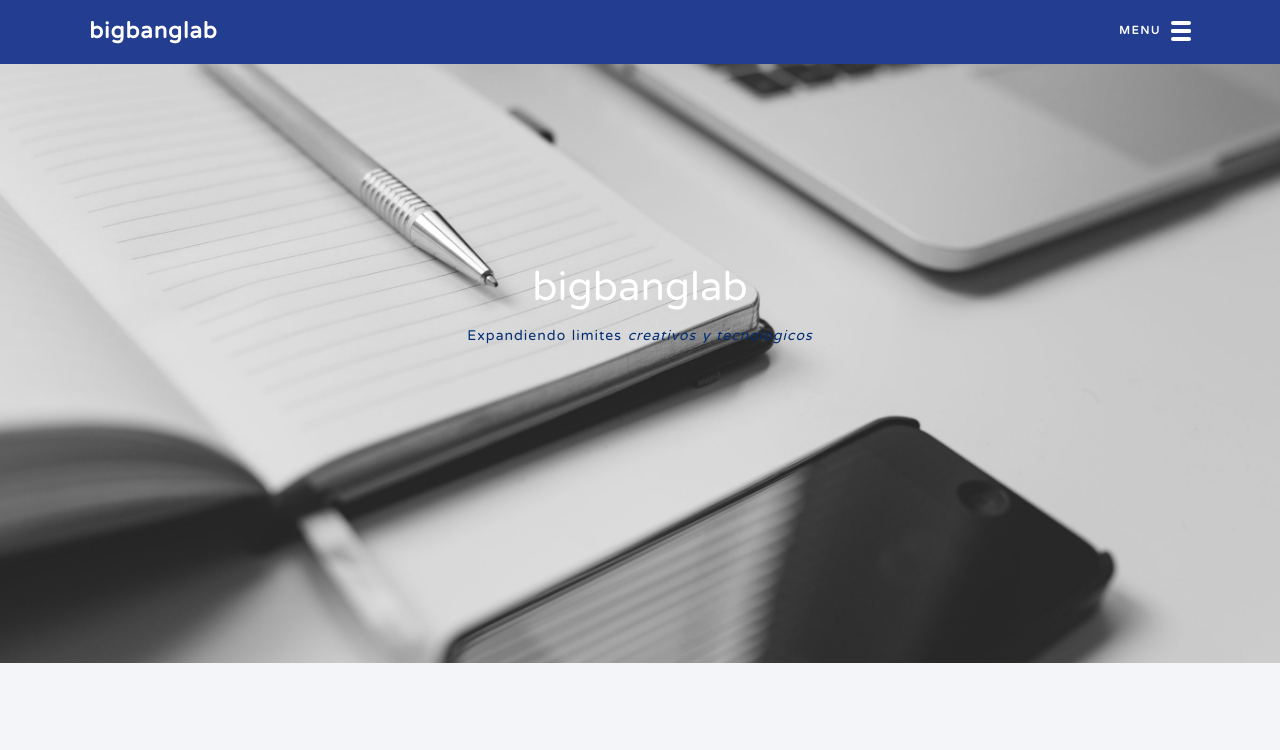
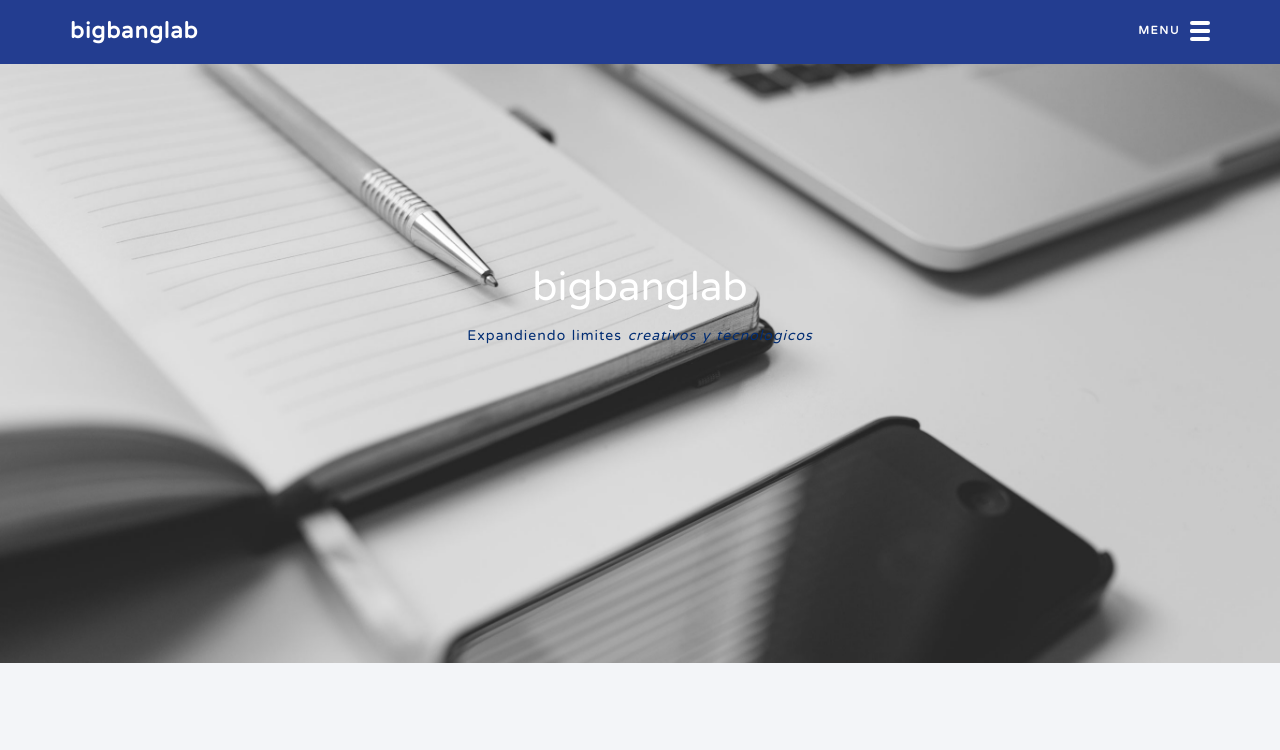
Before and after one commit to BigbangLab/BigBangWeb, a plain HTML site: page index.html in a window 1280 px wide. Shown: the top 750 px of the page. Drawn offline with nearby package versions, Linux system fonts and the light colour scheme.

Commit message:
Fixing nav.

```diff
--- a/css/styles.css
+++ b/css/styles.css
@@ -1263,7 +1263,7 @@ Waypoints
 	font-size: 22px;
 	letter-spacing: 1px;
 	font-weight: bold;
-	padding: 1.4rem 1.2rem;
+	padding: 1.4rem 0rem;
 }
 .navbar-brand span {
 }
@@ -1324,7 +1324,7 @@ Waypoints
 	float: right;
 	display: flex;
     align-items: center;
-    padding: 1.4rem 1.2rem;
+    padding: 1.4rem 0rem;
 }
 #menu-container .menu {
 	color: #ffffff;
```
